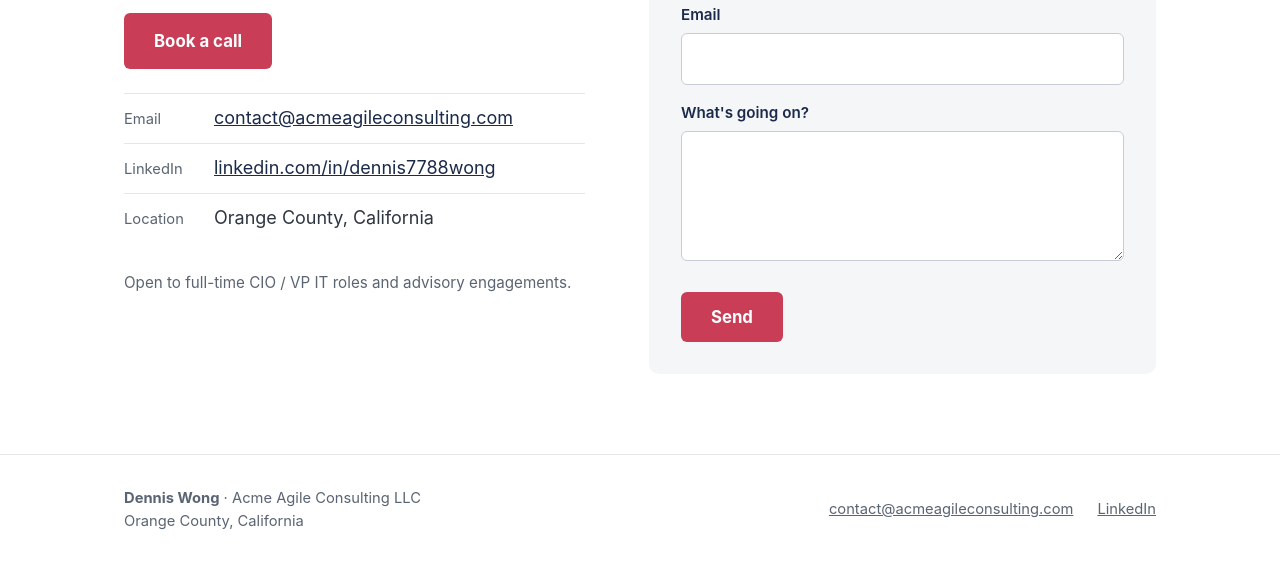
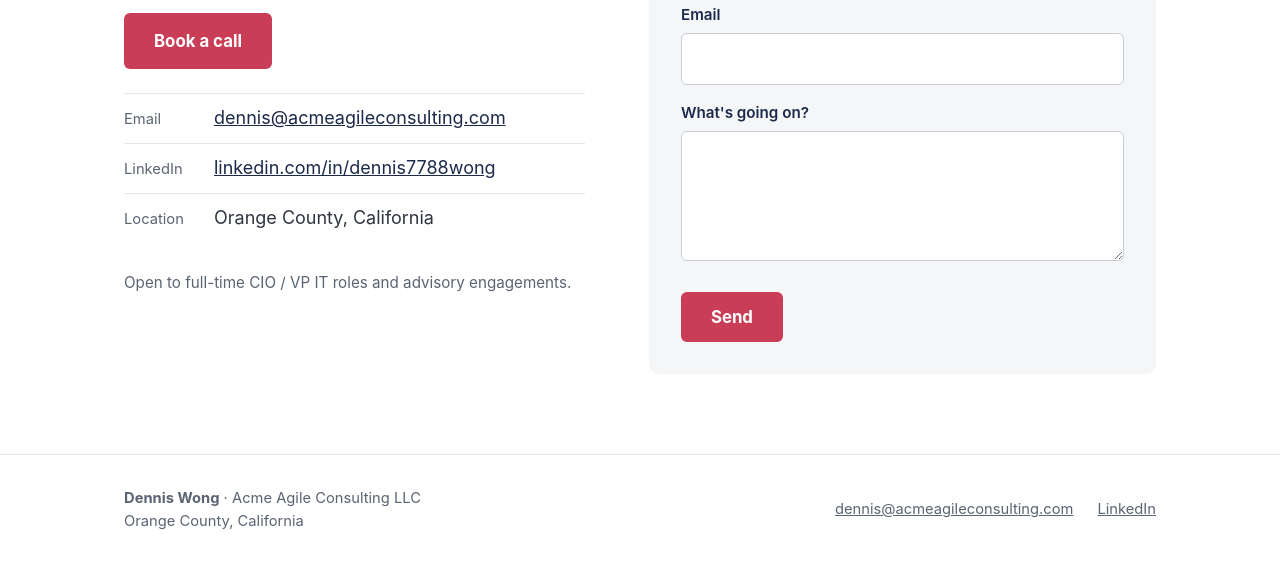
Before and after one commit to acmeagileconsulting/acmeagileconsulting.github.io, a Jekyll site: the page built from contact/index.html, in a window 1280 px wide. Shown: the part 429-992 px from the top of the page. Built offline with Jekyll 4.4.1, drawn with Linux system fonts in a browser that asks for light colours.

Commit message:
Wire up Formspree form; use dennis@ for site email
Co-Authored-By: Claude Opus 5.5 <noreply@anthropic.com>
Claude-Session: https://claude.ai/code/session_01NYvCZY2iirLALGJcS1nnHs

```diff
--- a/_layouts/default.html
+++ b/_layouts/default.html
@@ -49,7 +49,7 @@
       Orange County, California
     </div>
     <div class="footer-links">
-      <a href="mailto:contact@acmeagileconsulting.com">contact@acmeagileconsulting.com</a>
+      <a href="mailto:dennis@acmeagileconsulting.com">dennis@acmeagileconsulting.com</a>
       <a href="https://www.linkedin.com/in/dennis7788wong/">LinkedIn</a>
     </div>
     <!-- ===== END FOOTER ===== -->
--- a/contact/index.html
+++ b/contact/index.html
@@ -26,7 +26,7 @@ description: "Book a call with Dennis Wong or send a message. Orange County, Cal
 
       <!-- ===== EDIT: CONTACT DETAILS ===== -->
       <ul class="contact-list">
-        <li><span>Email</span><a href="mailto:contact@acmeagileconsulting.com">contact@acmeagileconsulting.com</a></li>
+        <li><span>Email</span><a href="mailto:dennis@acmeagileconsulting.com">dennis@acmeagileconsulting.com</a></li>
         <li><span>LinkedIn</span><a href="https://www.linkedin.com/in/dennis7788wong/">linkedin.com/in/dennis7788wong</a></li>
         <li><span>Location</span>Orange County, California</li>
       </ul>
@@ -36,8 +36,8 @@ description: "Book a call with Dennis Wong or send a message. Orange County, Cal
 
     <div class="form-box">
       <h2 style="font-size:1.4rem">Or send a message</h2>
-      <!-- ===== EDIT: FORMSPREE FORM ID (replace YOUR_FORM_ID) ===== -->
-      <form action="https://formspree.io/f/YOUR_FORM_ID" method="POST">
+      <!-- ===== EDIT: FORMSPREE FORM ID ===== -->
+      <form action="https://formspree.io/f/mnpprrdk" method="POST">
       <!-- ===== END FORMSPREE FORM ID ===== -->
         <input type="hidden" name="_subject" value="Website contact: acmeagileconsulting.com">
         <input type="text" name="_gotcha" class="hp" tabindex="-1" autocomplete="off" aria-hidden="true">
```
